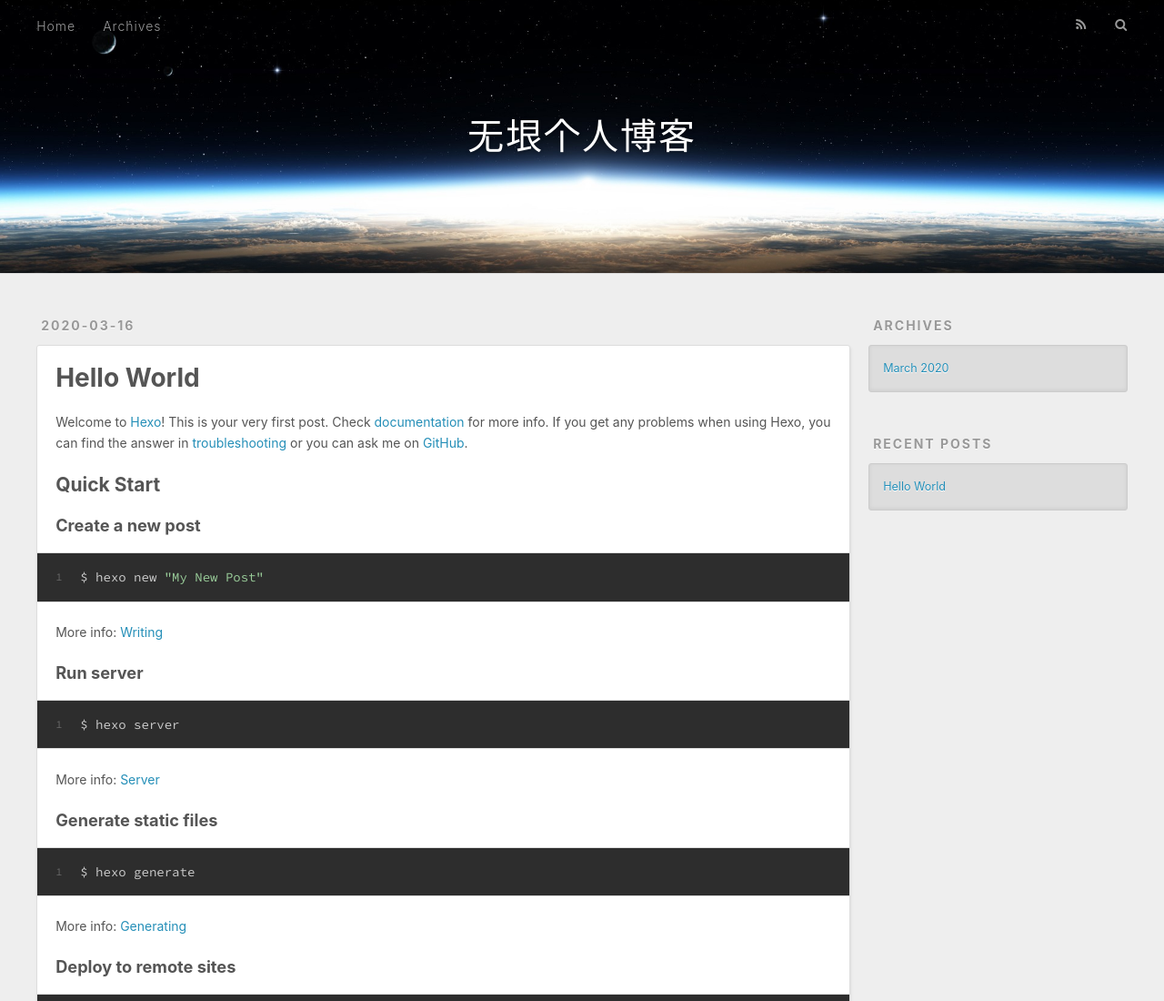
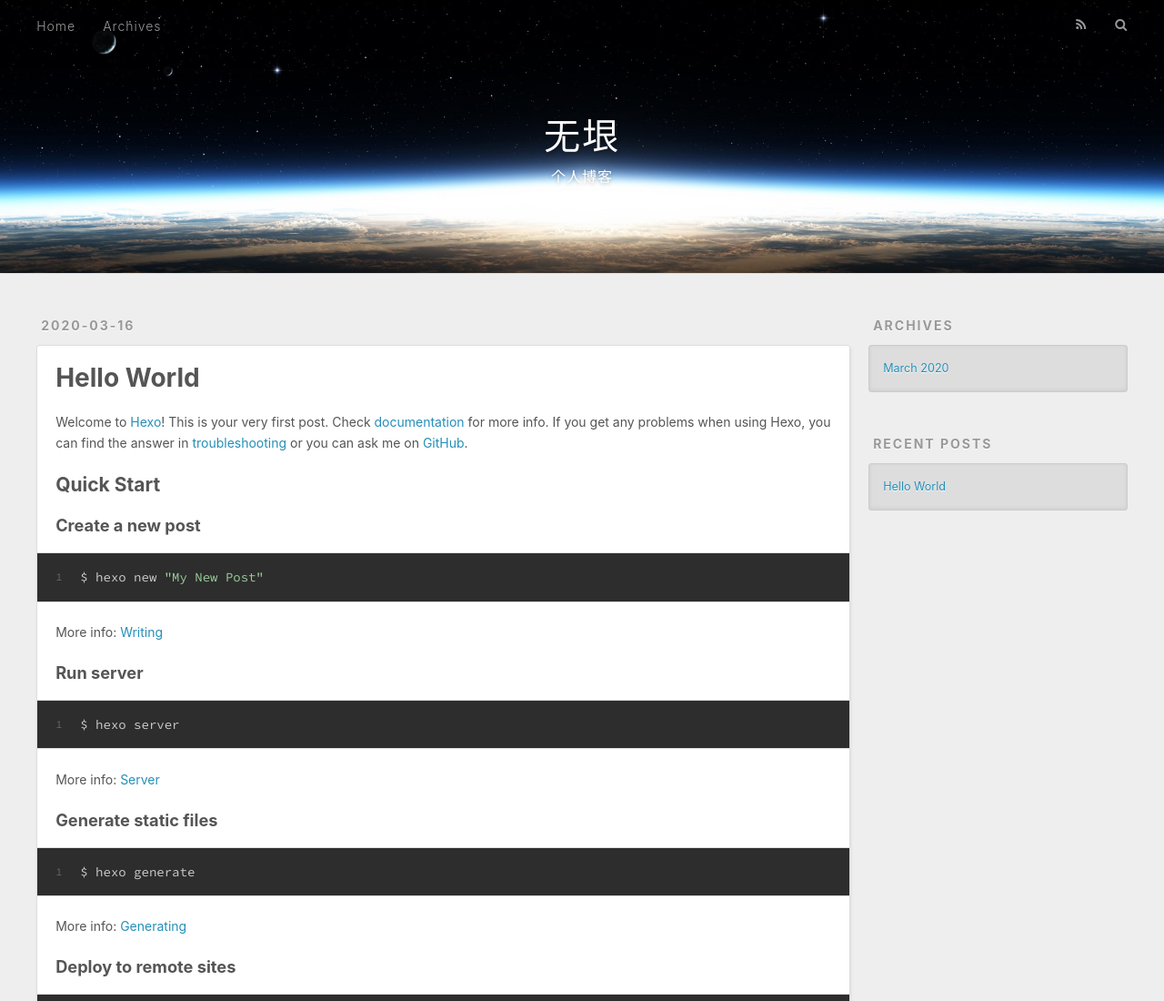
Before and after one commit to dalaowuyin/dalaowuyin.github.io, a plain HTML site: page index.html in a window 1280 px wide. Shown: the top 1100 px of the page at 91% size. Drawn offline with nearby package versions, Linux system fonts and the light colour scheme.

Commit message:
Site updated: 2020-03-17 10:40:17

```diff
--- a/index.html
+++ b/index.html
@@ -5,16 +5,20 @@
 
 
 
-  <title>无垠个人博客</title>
+  <title>无垠</title>
   <meta name="viewport" content="width=device-width, initial-scale=1, maximum-scale=1">
-  <meta property="og:type" content="website">
-<meta property="og:title" content="无垠个人博客">
+  <meta name="description" content="记录程序猿的成长">
+<meta property="og:type" content="website">
+<meta property="og:title" content="无垠">
 <meta property="og:url" content="https://github.com/dalaowuyin/dalaowuyin.github.io/index.html">
-<meta property="og:site_name" content="无垠个人博客">
+<meta property="og:site_name" content="无垠">
+<meta property="og:description" content="记录程序猿的成长">
 <meta property="article:author" content="无垠">
+<meta property="article:tag" content="程序员">
+<meta property="article:tag" content="教程">
 <meta name="twitter:card" content="summary">
 
-    <link rel="alternate" href="/atom.xml" title="无垠个人博客" type="application/atom+xml">
+    <link rel="alternate" href="/atom.xml" title="无垠" type="application/atom+xml">
 
 
     <link rel="icon" href="/favicon.png">
@@ -35,8 +39,12 @@
   <div id="header-outer" class="outer">
     <div id="header-title" class="inner">
       <h1 id="logo-wrap">
-        <a href="/" id="logo">无垠个人博客</a>
+        <a href="/" id="logo">无垠</a>
       </h1>
+
+        <h2 id="subtitle-wrap">
+          <a href="/" id="subtitle">个人博客</a>
+        </h2>
 
     </div>
     <div id="header-inner" class="inner">
```
Also changed, not shown: 2020/03/16/hello-world/index.html (+10 -4 lines), archives/2020/03/index.html (+14 -6 lines), archives/2020/index.html (+14 -6 lines), archives/index.html (+14 -6 lines).
